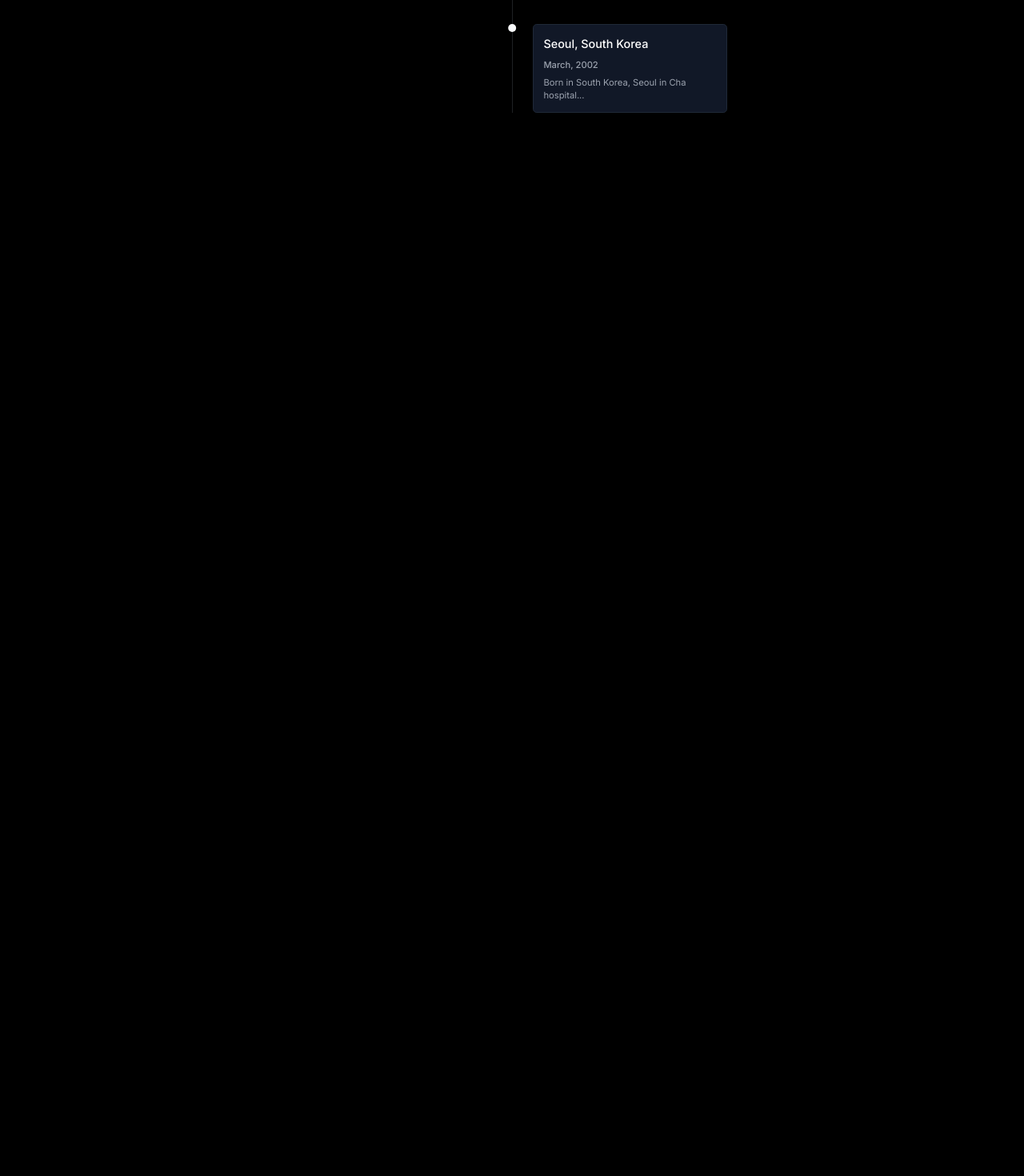
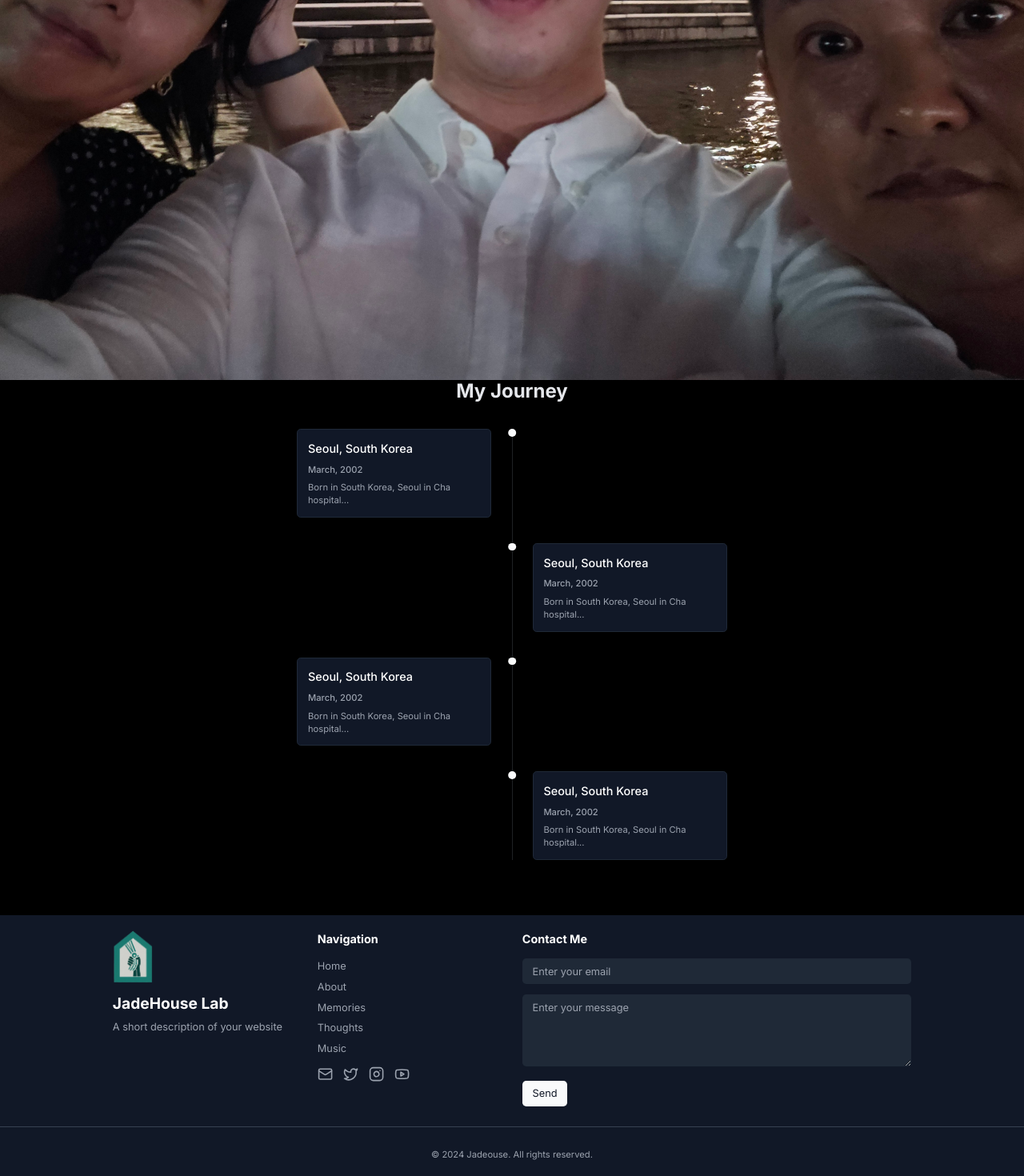
Before and after one commit to JadeHouseDisco/JadeHouse, a Next.js app: page /disco/aboutme in a window 1280 px wide. Shown: the part 1182-2652 px from the top of the page at 80% size. Before the commit the page ends 1392 px from the top, so only its background shows below. Built offline with nearby package versions, Linux system fonts and the light colour scheme.

Commit message:
Edited disco aboutMe

```diff
--- a/app/layout.tsx
+++ b/app/layout.tsx
@@ -8,13 +8,6 @@ export const metadata: Metadata = {
   title: "JadeHouse",
   description: "Professional/Personal record of Hyunwoo Lee",
 };
-
-export const viewport: Viewport = {
-  width: "device-width",
-  initialScale: 0.8,
-  maximumScale: 0.8,
-  userScalable: false,
-}
 
 export default function RootLayout({
   children,
--- a/components/backgroundTimeline.tsx
+++ b/components/backgroundTimeline.tsx
@@ -1,12 +1,12 @@
 "use client"
-
-import React, { useState } from 'react';
+import React, { useState, useEffect } from 'react';
+import PhotoAlbumGrid from '@/components/ui/photoAlbumGrid';
 
 interface Timestamp {
   location: string;
   date: string;
   description: string;
-  photos: string[];
+  photos: { src: string; width: number; height: number; }[];
   detailedDescription: string;
 }
 
@@ -20,6 +20,14 @@ interface BackgroundTimelineProps {
 const BackgroundTimeline: React.FC<BackgroundTimelineProps> = ({ backgroundTimelineProps }) => {
   const [activeTimestamp, setActiveTimestamp] = useState<Timestamp | null>(null);
 
+  useEffect(() => {
+    if (activeTimestamp) {
+      document.body.style.overflow = 'hidden';
+    } else {
+      document.body.style.overflow = 'auto';
+    }
+  }, [activeTimestamp]);
+
   const handleTimestampClick = (timestamp: Timestamp) => {
     setActiveTimestamp(timestamp);
   };
@@ -30,7 +38,7 @@ const BackgroundTimeline: React.FC<BackgroundTimelineProps> = ({ backgroundTimel
 
   return (
     <>
-      <div className="mt-8">
+      <div className="">
         <h2 className="text-3xl font-bold text-gray-200 text-center">{backgroundTimelineProps.titleText}</h2>
       </div>
       <div className="flex justify-center items-start min-h-screen p-6 sm:p-10">
@@ -42,39 +50,33 @@ const BackgroundTimeline: React.FC<BackgroundTimelineProps> = ({ backgroundTimel
               onClick={() => handleTimestampClick(timeStamp)}
             >
               <div className="aspect-square w-3 rounded-full absolute left-1/2 -translate-x-1/2 z-10 top-0 bg-gray-50" />
-              <div className={`bg-gray-900 p-4 rounded-md shadow-sm border border-gray-800 grid gap-2 ${index % 2 === 0 ? "justify-self-start" : "justify-self-end"} w-[calc(50%_-_2rem)] cursor-pointer hover:scale-105 transition-transform duration-300`}>
+              <div
+                className={`bg-gray-900 p-4 rounded-md shadow-sm border border-gray-800 grid gap-2 ${
+                  index % 2 === 0 ? "justify-self-start" : "justify-self-end"
+                } w-[calc(50%_-_2rem)] cursor-pointer hover:scale-105 transition-transform duration-300`}
+              >
                 <div className="text-lg font-medium">{timeStamp.location}</div>
                 <div className="font-medium text-gray-400">{timeStamp.date}</div>
-                <div className="text-gray-400">
-                  {timeStamp.description}
-                </div>
+                <div className="text-gray-400">{timeStamp.description}</div>
               </div>
             </div>
           ))}
         </div>
       </div>
-
       {activeTimestamp && (
         <div
-          className="fixed inset-0 bg-black bg-opacity-50 flex items-center justify-center z-10"
+          className="fixed inset-0 bg-black bg-opacity-50 flex justify-center items-start z-10 overflow-y-auto p-4"
           onClick={handleClosePopup}
         >
           <div
-            className="bg-gray-800 text-white p-8 rounded-lg max-w-4xl mx-auto"
+            className="bg-gray-900 text-white rounded-lg max-w-4xl mx-auto overflow-y-auto"
             onClick={(e) => e.stopPropagation()}
           >
-            <h3 className="text-2xl font-bold mb-4">{activeTimestamp.location}</h3>
-            <div className="grid grid-cols-3 gap-4 mb-4">
-              {activeTimestamp.photos.map((photo, index) => (
-                <img
-                  key={index}
-                  src={photo}
-                  alt={`Photo ${index + 1}`}
-                  className="w-full h-40 object-cover rounded-lg"
-                />
-              ))}
+            <div className="px-8 py-6">
+              <h3 className="text-2xl font-bold mb-4">{activeTimestamp.location}</h3>
+              <PhotoAlbumGrid photoAlbumGridProps={activeTimestamp.photos} />
+              <p className="mt-4">{activeTimestamp.detailedDescription}</p>
             </div>
-            <p>{activeTimestamp.detailedDescription}</p>
           </div>
         </div>
       )}
--- /dev/null
+++ b/components/familyIntro.tsx
@@ -0,0 +1,70 @@
+"use client"
+import React, { useState } from 'react';
+import Image from 'next/image';
+
+interface Person {
+  id: string;
+  description: string;
+  cords: string;
+}
+
+const FamilyIntro: React.FC = () => {
+  const [selectedPerson, setSelectedPerson] = useState<Person | null>(null);
+  const zoomLevel = 0.73;
+  const xOffset = 3;
+  const yOffset = 0;
+
+  const handlePersonClick = (person: Person) => {
+    setSelectedPerson(person);
+  };
+
+  const scaleCoordinates = (coords: string, scale: number, xOffset: number, yOffset: number): string => {
+    return coords
+      .split(',')
+      .map((coord, index) => {
+        const value = parseInt(coord);
+        if (index % 2 === 0) {
+          return Math.round(value * scale) + xOffset;
+        } else {
+          return Math.round(value * scale) + yOffset;
+        }
+      })
+      .join(',');
+  };
+
+  const personData: Person[] = [
+    { id: 'person1', description: 'Description of Person 1', cords: "0,537,44,517,85,455,156,403,227,365,334,366,399,385,463,443,475,486,508,497,539,541,559,580,573,629,581,686,564,746,526,791,501,842,477,907,439,965,359,1005,287,1012,263,980,192,1001,152,1021,198,1032,252,1043,287,1072,327,1099,377,1116,405,1119,308,1188,229,1260,100,1383,0,1365" },
+    { id: 'person2', description: 'Description of Person 2', cords: "2,1371,103,1386,151,1344,187,1308,223,1266,341,1165,414,1110,481,1061,543,1081,684,1030,726,1034,775,1001,856,936,871,936,875,831,838,769,820,704,813,648,762,528,737,432,737,398,746,319,766,270,838,223,907,190,982,164,1025,164,1080,154,1129,174,1170,186,1210,219,1254,248,1296,279,1335,317,1354,348,1352,397,1335,447,1323,495,1310,538,1299,583,1288,619,1286,642,1274,669,1261,698,1236,755,1212,809,1208,860,1212,921,1234,951,1256,996,1292,1030,1355,1054,1408,1073,1441,1100,1481,1122,1501,1132,1539,1103,1575,1109,1586,1151,1606,1187,1628,1221,1658,1258,1702,1288,1736,1316,1773,1348,1818,1391,1854,1411,1894,1449,1916,1485,1940,1510,1978,1525,2018,1536,2,1538" },
+    { id: 'person3', description: 'Description of Person 3', cords: "2049,365,2032,388,1981,390,1945,394,1894,383,1853,388,1800,379,1746,379,1704,390,1675,415,1637,439,1602,470,1573,501,1535,539,1506,577,1481,617,1475,655,1488,700,1499,744,1511,787,1519,829,1524,865,1524,887,1519,914,1535,956,1557,978,1562,1019,1564,1062,1582,1108,1591,1158,1628,1217,1655,1253,1700,1284,1746,1322,1791,1358,1836,1400,1876,1425,1907,1456,1942,1496,1985,1519,2050,1538" },
+  ];
+
+  return (
+    <div>
+      <Image src="/family_photo.jpg" alt="Family Photo" useMap="#family-map" width="2054" height="1540" />
+      <map name="family-map">
+        {personData.map((person) => (
+          <area
+            key={person.id}
+            shape="poly"
+            coords={scaleCoordinates(person.cords, zoomLevel, xOffset, yOffset)}
+            href="#"
+            onClick={(e) => {
+              e.preventDefault();
+              handlePersonClick(person);
+            }}
+            alt={`${person.id}`}
+            className="cursor-pointer transition-colors duration-300 hover:fill-black/20"
+          />
+        ))}
+      </map>
+      {selectedPerson && (
+        <div>
+          <h3>Description of {selectedPerson.id}</h3>
+          <p>{selectedPerson.description}</p>
+        </div>
+      )}
+    </div>
+  );
+};
+
+export default FamilyIntro;
--- a/components/pages/disco/aboutme/aboutme.tsx
+++ b/components/pages/disco/aboutme/aboutme.tsx
@@ -1,7 +1,10 @@
 import React from 'react';
 import Header from "@/components/header";
+import FamilyIntro from "@/components/familyIntro"
 import BackgroundTimeline from "@/components/backgroundTimeline"
 import AboutMeIntro from '@/components/aboutMeIntro';
+import Footer from "@/components/footer"
+import { MailIcon, YoutubeIcon, TwitterIcon, InstagramIcon } from "@/components/icons"
 
 const Aboutme = () => {
     const headerProps ={
@@ -39,7 +42,7 @@ const Aboutme = () => {
 
     const aboutMeIntroProps = {
         headerText: "Nice to Meet you!",
-        pText: "I am Hyunwoo, a curious and energetic soul always looking for new experiences. I love making new memories and selecting the perfect music to accompany them.",
+        pText: "I am Hyunwoo, a curious and energetic soul always looking for new adventures. I love making new memories and selecting the perfect music to accompany them.",
         imgSrc: "/disco_profile_image.jpg"
       }
 
@@ -50,40 +53,111 @@ const Aboutme = () => {
                 location: 'Seoul, South Korea',
                 date: "March, 2002",
                 description: 'Born in South Korea, Seoul in Cha hospital...',
-                photos: ["/test.png","/test.png","/test.png","/test.png"],
+                photos: [
+                  { src: "/test.png", width: 1920, height: 1080 },
+                  { src: "/test2.png", width: 1920, height: 1080 },
+                  { src: "/profile_photo_main.jpg", width: 2179, height: 2179 },
+                  { src: "/main_background.jpeg", width: 1536, height: 1536 },
+                  { src: "/test.png", width: 1920, height: 1080 },
+                  { src: "/test2.png", width: 1920, height: 1080 },
+                  { src: "/profile_photo_main.jpg", width: 2179, height: 2179 },
+                  { src: "/main_background.jpeg", width: 1536, height: 1536 },
+                  { src: "/test.png", width: 1920, height: 1080 },
+                  { src: "/test2.png", width: 1920, height: 1080 },
+                  { src: "/profile_photo_main.jpg", width: 2179, height: 2179 },
+                  { src: "/main_background.jpeg", width: 1536, height: 1536 },
+                ],
                 detailedDescription: "More testing required"
             },
             {
                 location: 'Seoul, South Korea',
                 date: "March, 2002",
                 description: 'Born in South Korea, Seoul in Cha hospital...',
-                photos: ["/test.png","/test.png","/test.png","/test.png"],
+                photos: [
+                  { src: "/test.png", width: 1920, height: 1080 },
+                  { src: "/test2.png", width: 1920, height: 1080 },
+                  { src: "/profile_photo_main.jpg", width: 2179, height: 2179 },
+                  { src: "/main_background.jpeg", width: 1536, height: 1536 },
+                ],
                 detailedDescription: "More testing required"
             },
             {
                 location: 'Seoul, South Korea',
                 date: "March, 2002",
                 description: 'Born in South Korea, Seoul in Cha hospital...',
-                photos: ["/test.png","/test.png","/test.png","/test.png"],
+                photos: [
+                  { src: "/test.png", width: 1920, height: 1080 },
+                  { src: "/test2.png", width: 1920, height: 1080 },
+                  { src: "/profile_photo_main.jpg", width: 2179, height: 2179 },
+                  { src: "/main_background.jpeg", width: 1536, height: 1536 },
+                ],
                 detailedDescription: "More testing required"
             },
             {
                 location: 'Seoul, South Korea',
                 date: "March, 2002",
                 description: 'Born in South Korea, Seoul in Cha hospital...',
-                photos: ["/test.png","/test.png","/test.png","/test.png"],
+                photos: [
+                  { src: "/test.png", width: 1920, height: 1080 },
+                  { src: "/test2.png", width: 1920, height: 1080 },
+                  { src: "/profile_photo_main.jpg", width: 2179, height: 2179 },
+                  { src: "/main_background.jpeg", width: 1536, height: 1536 },
+                ],
                 detailedDescription: "More testing required"
             },
         ],
     }
 
+    const footerProps = {
+      logo: {
+        src: '/jadehouse_lab.png',
+        alt: 'Website Logo',
+        width: 64,
+        height: 64,
+      },
+      title:"JadeHouse Lab",
+      description:"A short description of your website",
+      navLinks: [
+        { text: 'Home', href: '/disco' },
+        { text: 'About', href: '/disco/aboutme' },
+        { text: 'Memories', href: '/disco/memories' },
+        { text: 'Thoughts', href: '/disco/thoughts' },
+        { text: 'Music', href: '/disco/music' },
+      ],
+      socialLinks: [
+        {
+          href: 'mailto:HYUNWOO001@e.ntu.edu.sg',
+          icon: <MailIcon className="h-6 w-6" />,
+        },
+        {
+          href: 'https://twitter.com/JadeHouseDisco',
+          icon: <TwitterIcon className="h-6 w-6" />,
+        },
+        {
+          href: 'https://www.instagram.com/jadehousedisco/',
+          icon: <InstagramIcon className="h-6 w-6" />,
+        },
+        {
+          href: 'https://www.youtube.com/@JadeHouseCinema',
+          icon: <YoutubeIcon className="h-6 w-6" />,
+        },
+      ],
+    }
 
+    const photos = [
+      { src: "/test.png", width: 1920, height: 1080 },
+      { src: "/test2.png", width: 1920, height: 1080 },
+      { src: "/profile_photo_main.jpg", width: 2179, height: 2179 },
+      { src: "/main_background.jpeg", width: 1536, height: 1536 },
+    ];
 
     return (
         <div key="1" className="flex flex-col min-h-[100dvh]">
             <Header headerProps={headerProps}/>
             <AboutMeIntro aboutMeIntroProps={aboutMeIntroProps}/>
+            <FamilyIntro />
             <BackgroundTimeline backgroundTimelineProps={backgroundTimelineProps}/>
+            <Footer footerProps={footerProps}/>
         </div>
     )
 }
--- /dev/null
+++ b/components/ui/photoAlbumGrid.tsx
@@ -0,0 +1,37 @@
+import { PhotoAlbum, RenderPhotoProps } from "react-photo-album";
+
+interface PhotoAlbumGridProps {
+  photoAlbumGridProps: {
+      src: string;
+      width: number;
+      height: number;
+  }[];
+}
+
+const PhotoAlbumGrid: React.FC<PhotoAlbumGridProps> = ({ photoAlbumGridProps }) => {
+
+  const renderPhoto = (
+    ({ imageProps: { alt, style, ...rest } }: RenderPhotoProps) => (
+      <img
+        alt={alt}
+        style={{
+          ...style,
+          borderRadius: "10px",
+          boxShadow:"none",
+          transition: "box-shadow 300ms cubic-bezier(0.4, 0, 0.2, 1) 0ms",
+        }}
+        {...rest}
+      />
+    )
+  )
+
+  return (
+        <PhotoAlbum
+            layout="rows"
+            photos={photoAlbumGridProps}
+            renderPhoto={renderPhoto}
+        />
+    )
+}
+
+export default PhotoAlbumGrid;
--- a/package.json
+++ b/package.json
@@ -19,6 +19,7 @@
     "next": "14.2.3",
     "react": "^18",
     "react-dom": "^18",
+    "react-photo-album": "^2.3.1",
     "tailwind-merge": "^2.3.0",
     "tailwindcss-animate": "^1.0.7"
   },
```
Also changed, not shown: public/family_photo.jpg (added), 1 other file (tests, documents, lock files or other folders).
